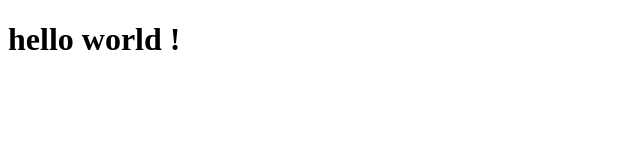
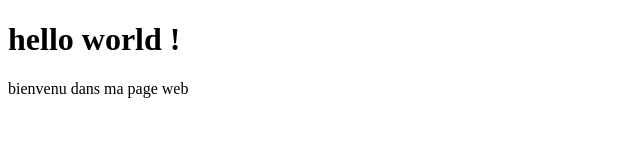
Before and after one commit to GaetanThomas42/versioning, a plain HTML site: page index.html in a window 1280 px wide. Shown: the whole page, without its empty margins (0-640 px from the left). Drawn offline with Linux system fonts and the light colour scheme.

Commit message:
page web

```diff
--- a/index.html
+++ b/index.html
@@ -7,5 +7,6 @@
 </head>
 <body>
    <h1> hello world !</h1>
+   <p>bienvenu dans ma page web</p>
 </body>
 </html>
```
